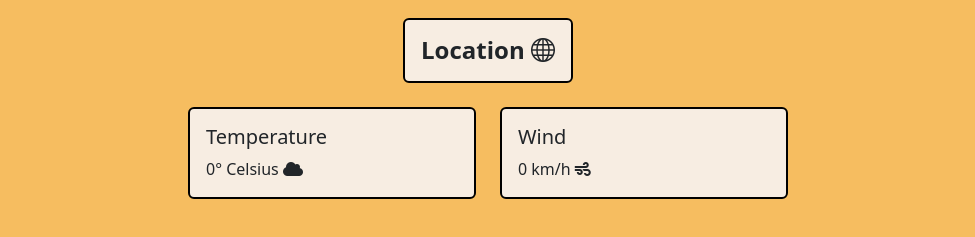
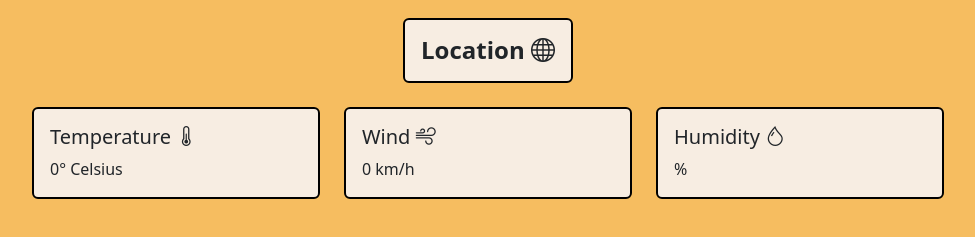
Before and after one commit to juskevic/highstorm, a website: page index.html in a window 1280 px wide. Shown: the part 69-306 px from the top of the page, without its empty margins (152-1127 px from the left). Drawn offline with nearby package versions, Linux system fonts and the light colour scheme; no server answers.

Commit message:
Added humidity display and updated icons
Added a new display field in the weather application to show humidity percentage from the fetched data. Also updated the icons for temperature and wind for a better user interface.

```diff
--- a/app.js
+++ b/app.js
@@ -24,5 +24,6 @@ function updateUI(data) {
     document.getElementById('location-name').textContent = `${data.name}`;
     document.getElementById('location-temperature').textContent = `${data.main.temp}° Celsius`;
     document.getElementById('location-wind').textContent = `${data.wind.speed} km/h`;
+    document.getElementById('location-humidity').textContent = `${data.main.humidity} %`;
 }
 fetchWeatherData().catch((error) => console.error('Error:', error));
--- a/index.html
+++ b/index.html
@@ -87,10 +87,10 @@
                 <div class="card border-black border-2" style="width: 18rem; background-color: #f7ede2">
                     <div class="card-body">
                         <h5 class="card-title">
-                            Temperature
+                            Temperature <i class="bi bi-thermometer-half"></i>
                         </h5>
                         <p id="location-temperature" class="card-text">
-                            0° Celsius <i class="fas fa-cloud"></i>
+                            0° Celsius
                         </p>
                     </div>
                 </div>
@@ -100,14 +100,26 @@
                 <div class="card border-black border-2" style="width: 18rem; background-color: #f7ede2">
                     <div class="card-body">
                         <h5 class="card-title">
-                            Wind
+                            Wind <i class="bi bi-wind"></i>
                         </h5>
                         <p id="location-wind" class="card-text">
-                            0 km/h <i class="fas fa-wind"></i>
+                            0 km/h
                           </p>
                     </div>
                 </div>
             </div>
+            <!-- Humidity -->
+            <div class="col mb-4">
+                <div class="card border-black border-2" style="width: 18rem; background-color: #f7ede2">
+                    <div class="card-body">
+                        <h5 class="card-title">
+                            Humidity <i class="bi bi-droplet"></i>
+                        </h5>
+                        <p id="location-humidity" class="card-text">
+                            %
+                        </p>
+                    </div>
+                </div>
         </div>
     </div>
 </main>
```
